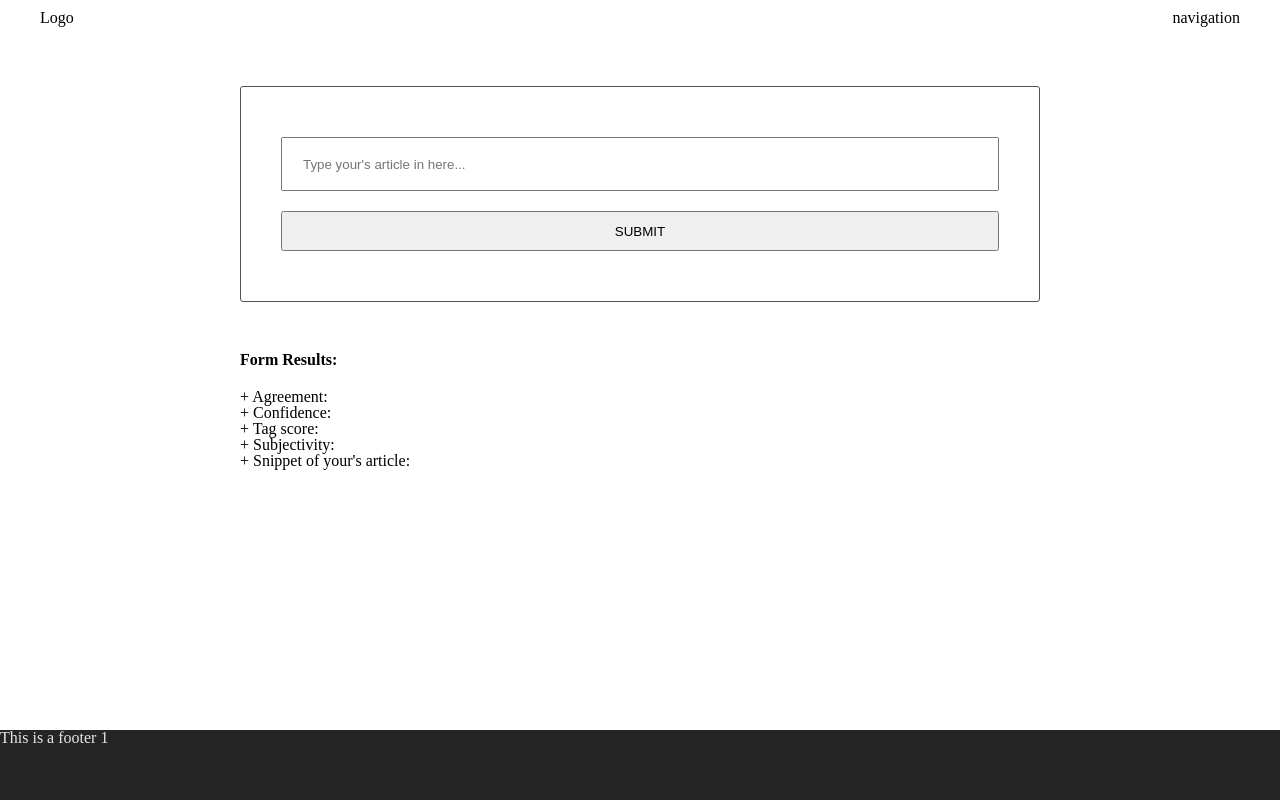
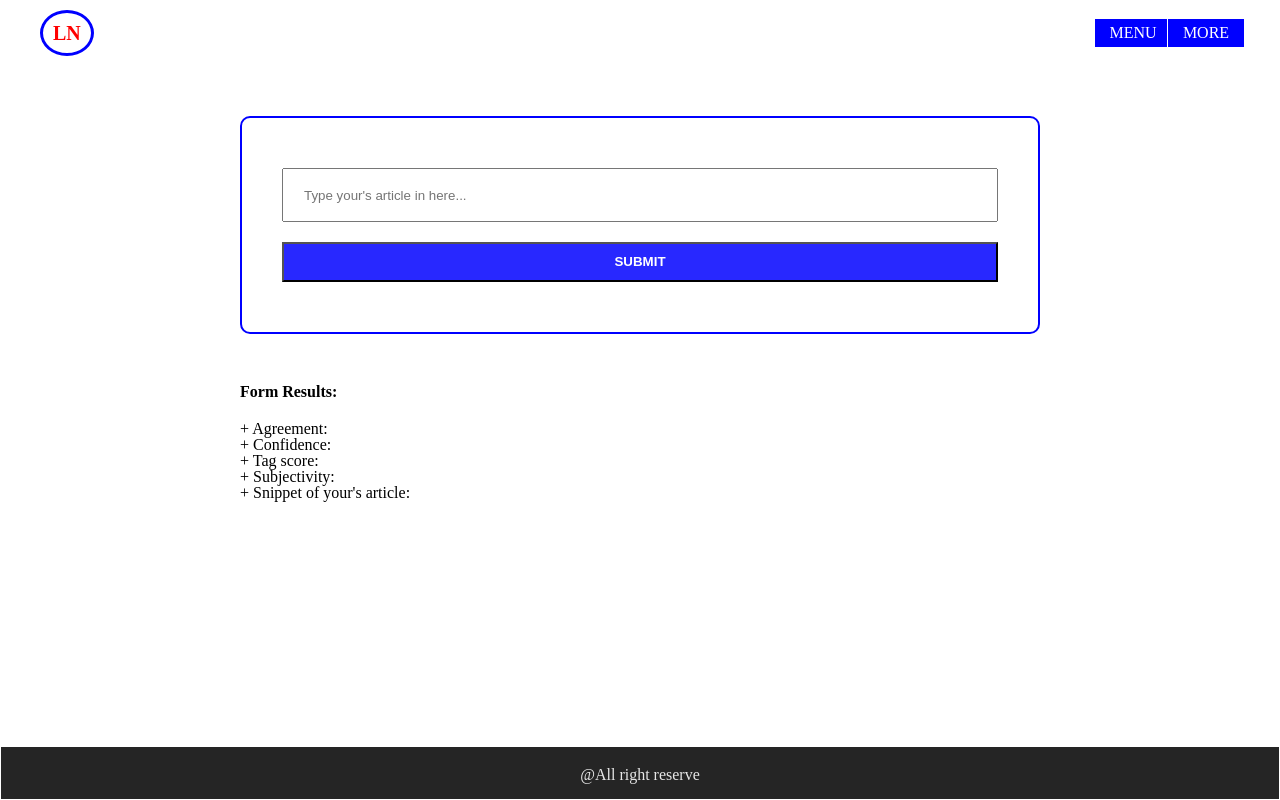
Before and after one commit to NguyenThanhLuu/NPL-project, a website built with webpack: page src/client/views/index.html in a window 1280 px wide. Built offline with nearby package versions, Linux system fonts and the light colour scheme.

Commit message:
commit 4 format code more

```diff
--- a/babel.config.json
+++ b/babel.config.json
@@ -1,3 +1,3 @@
 {
    "presets": ["@babel/preset-env"]
- }
+}
--- a/src/client/js/formHandler.js
+++ b/src/client/js/formHandler.js
@@ -1,7 +1,9 @@
 function handleSubmit(event) {
     event.preventDefault()
     let formText = document.getElementById('name').value
-    Client.checkForName(formText);
+    if (!Client.checkForName(formText)) {
+        return;
+    }
     fetch('http://localhost:8082/APIkey')
     .then(res => {
         return res.json()
--- a/src/client/js/nameChecker.js
+++ b/src/client/js/nameChecker.js
@@ -1,6 +1,7 @@
 function checkForName(inputText) {
-    if (inputText === '') {
-        alert("Your input is empty! Please enter your input")
+    if (inputText.trim() === '' ) {
+        alert("Input can't be empty!");
+        return;
     }
     return inputText
 }
--- a/src/client/styles/footer.scss
+++ b/src/client/styles/footer.scss
@@ -1,5 +1,9 @@
 footer {
+    display: flex;
+    justify-content: center;
+    padding-top: 20px;
     background: #252525;
     color: #e7e7e7;
-    height: 70px;
+    height: 2em;
+    border: 1px solid #fff;
 }
--- a/src/client/styles/form.scss
+++ b/src/client/styles/form.scss
@@ -1,14 +1,23 @@
 form {
-    border: 1px solid #545454;
-    border-radius: 3px;
+    border: 2px solid blue;
+    border-radius: 10px;
     padding: 40px;
     display: flex;
     flex-direction: column;
+    input {
+        padding: 5px 20px;
+        line-height: 16px;
+        margin: 10px 0;
+        height: 40px;
+    }
+    .btn-submit {
+        cursor: pointer;
+        background-color: rgb(40, 40, 255);
+        color: #fff;
+        font-weight: bold;
+        &:hover {
+            background-color: rgb(2, 44, 184);
+            color: #fff;
+        }
+    }
 }
-
-input {
-    padding: 5px 20px;
-    line-height: 16px;
-    margin: 10px 0;
-    height: 40px;
-}
--- a/src/client/styles/header.scss
+++ b/src/client/styles/header.scss
@@ -2,4 +2,30 @@ header {
     display: flex;
     justify-content: space-between;
     padding: 10px 40px;
+    .logo {
+        border-radius: 50%;
+        border: 3px solid blue;
+        text-align: center;
+        padding: 10px;
+        font-weight: bold;
+        color: red;
+        font-size: 20px;
+    }
+    .nav {
+        display: flex;
+        align-items: center;
+        &__item {
+            border: 1px solid;
+            padding: 6px;
+            background-color: blue;
+            color: #fff;
+            margin-right: -5px;
+            min-width: 4em;
+            text-align: center;
+            &:hover {
+                background-color: green;
+                cursor: pointer;
+            }
+        }
+    }
 }
--- a/src/client/views/index.html
+++ b/src/client/views/index.html
@@ -8,11 +8,12 @@
     <body>
 
         <header>
-            <div class="">
-                Logo
+            <div class="logo">
+                LN
             </div>
-            <div class="">
-                navigation
+            <div class="nav">
+                <div class="nav__item">MENU</div>
+                <div class="nav__item">MORE</div>
             </div>
         </header>
 
@@ -20,7 +21,7 @@
             <section>
                 <form class="" onsubmit="return Client.handleSubmit(event)">
                     <input id="name" type="text" name="input" value="" placeholder="Type your's article in here...">
-                    <input type="submit" name="" value="SUBMIT">
+                    <input class="btn-submit" type="submit" name="" value="SUBMIT">
                 </form>
             <section>
 
@@ -45,13 +46,12 @@
         </main>
 
         <footer>
-            <p>This is a footer 1</p>
+            <p>@All right reserve</p>
         </footer>
 
         <script>
             // Check that service workers are supported
             if ('serviceWorker' in navigator) {
-                // Use the window load event to keep the page load performant
                 window.addEventListener('load', () => {
                     navigator.serviceWorker.register('/service-worker.js');
                 });
```
